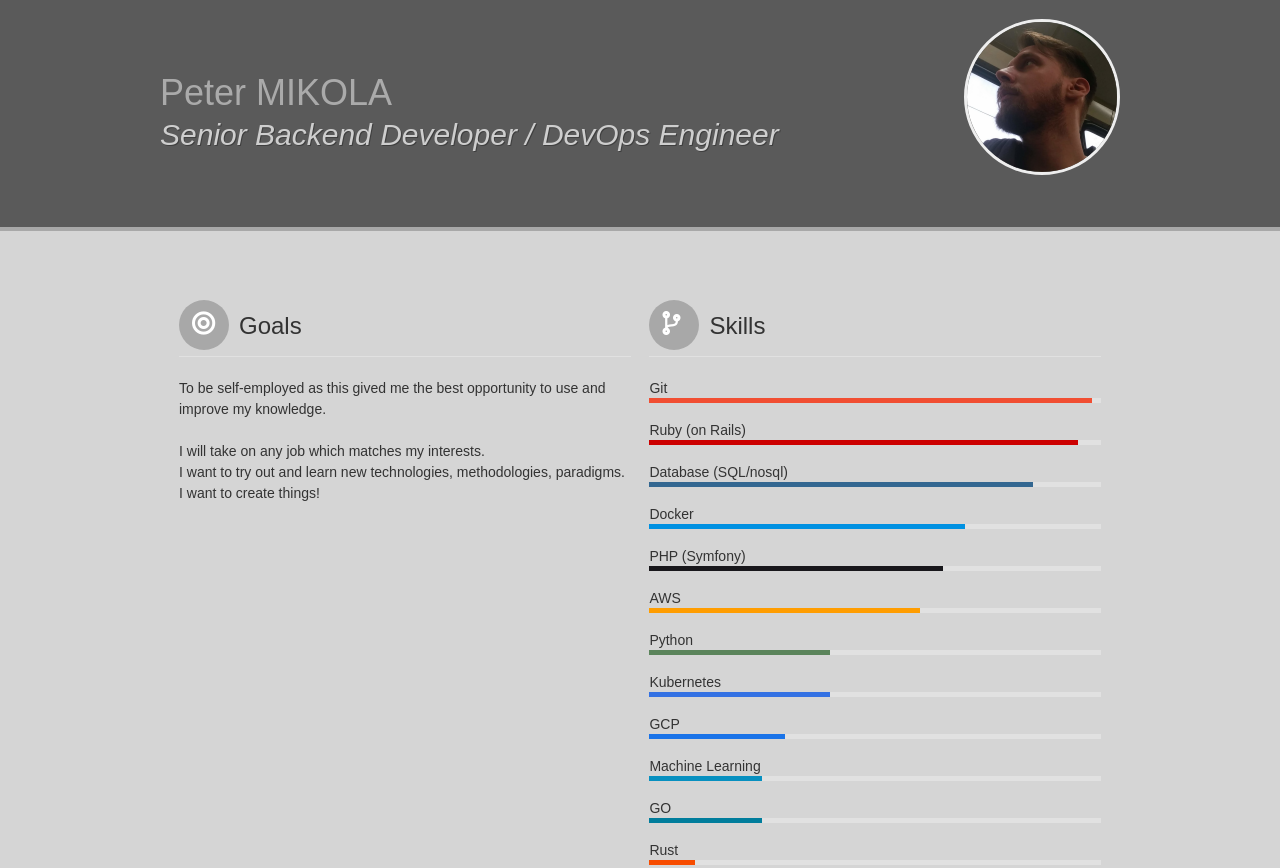
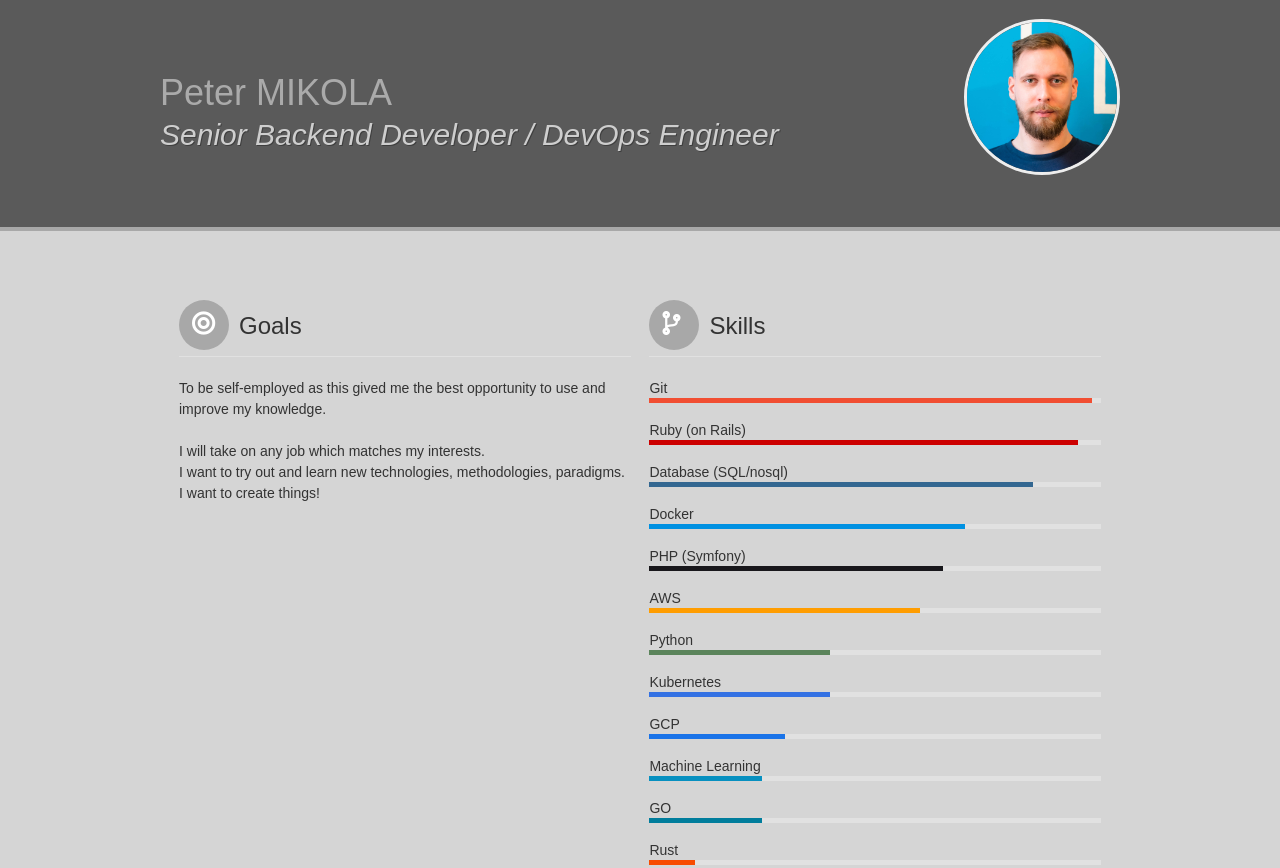
Before and after one commit to Mikopet/cv.mikopet.dev, a plain HTML site: page index.html in a window 1280 px wide. Shown: the top 868 px of the page. Drawn offline with Linux system fonts and the light colour scheme; a web font is replaced by a local one.

Commit message:
Change of avatar

```diff
--- a/index.html
+++ b/index.html
@@ -26,7 +26,7 @@
                 </hgroup>
 
                 <figure>
-                    <img src="assets/avatar.png">
+                    <img src="assets/avatar.jpg">
                 </figure>
         </div>
     </header>
```
Also changed, not shown: assets/avatar.jpg (added), assets/avatar.png (deleted).
